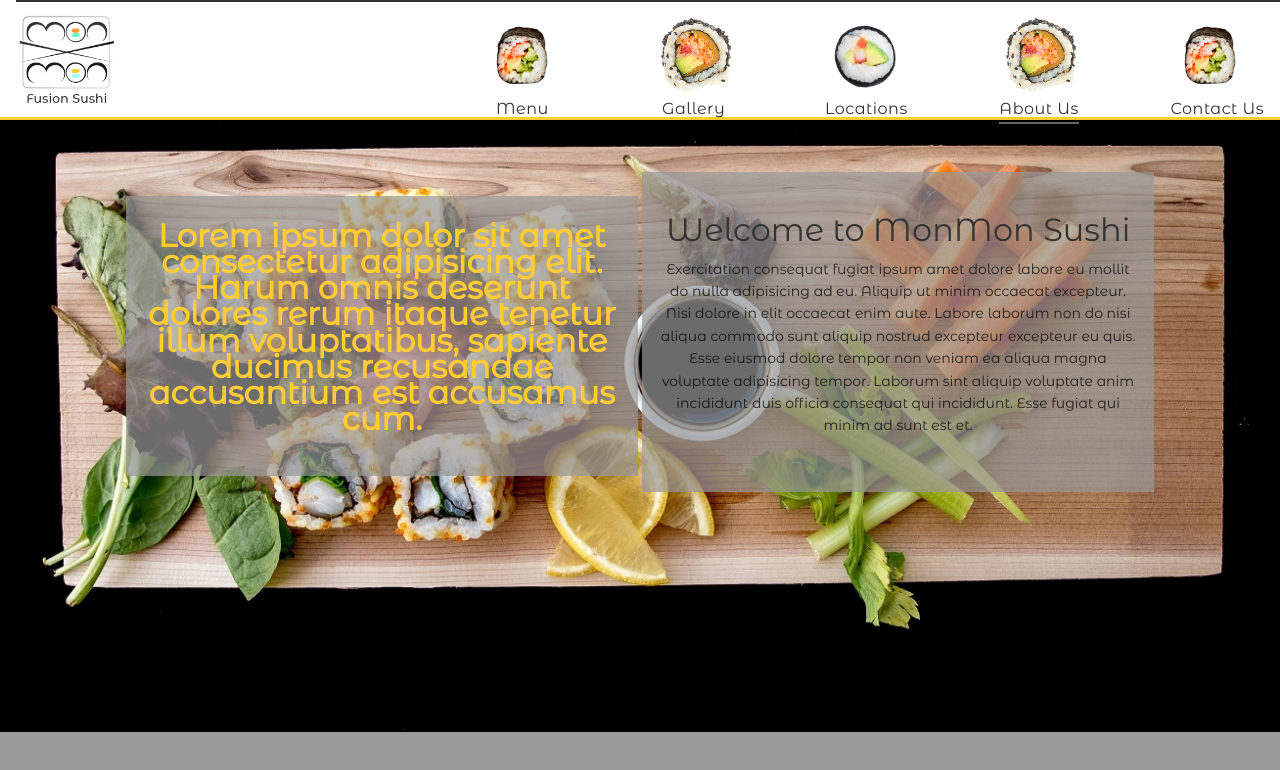
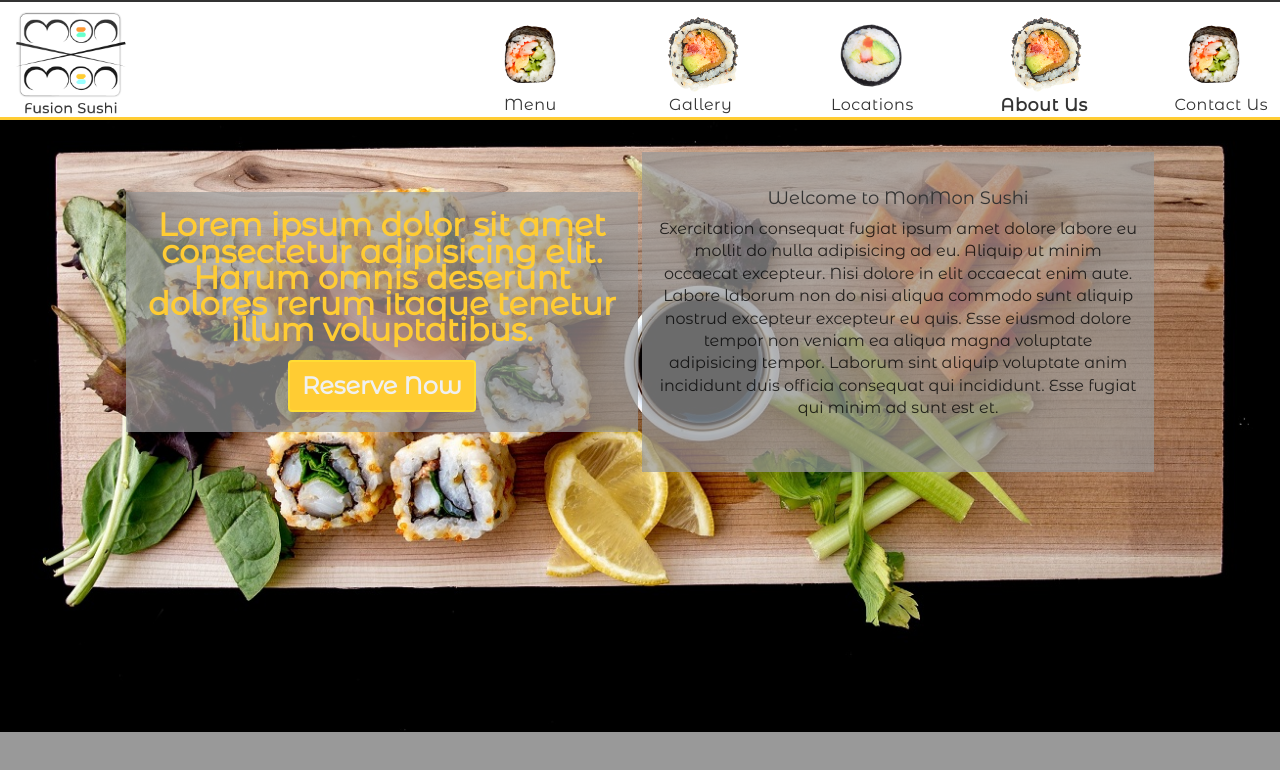
Before and after one commit to EeMeE/mtm6330-midterm-ibra0198, a website: page index.html in a window 1280 px wide. Drawn offline with Linux system fonts and the light colour scheme; a web font is replaced by a local one.

Commit message:
adding images and content

```diff
--- a/index.html
+++ b/index.html
@@ -40,12 +40,14 @@
     </nav>
   </div>
   <div class="maincontent">
-    <div>
     <div class="slogan block--hf_lft">
       <p>Lorem ipsum dolor sit amet consectetur adipisicing elit. Harum omnis deserunt dolores rerum itaque tenetur
-          illum voluptatibus, sapiente ducimus recusandae accusantium est accusamus cum.</p>
+        illum voluptatibus.</p>
+      <div class="reservebtn"><a class="btn btn-warning" href="contact.html" role="button">Reserve Now</a>
       </div>
-      <div class="about block--hf_rgt">
+    </div>
+
+    <div class="info block--hf_rgt">
       <h2>Welcome to MonMon Sushi</h2>
       <p>Exercitation consequat fugiat ipsum amet dolore labore eu mollit do nulla adipisicing ad eu. Aliquip ut
         minim
@@ -56,7 +58,6 @@
         fugiat qui minim ad sunt est et.</p>
     </div>
   </div>
-  </div>
 </body>
 
 </html>
--- a/scss/main.scss
+++ b/scss/main.scss
@@ -201,7 +201,6 @@ template {
 html {
   -webkit-box-sizing: border-box;
   box-sizing: border-box;
-  font-size: 16px;
 }
 
 *,
@@ -228,10 +227,13 @@ body {
   font-family: 'Montserrat Alternates', 'Kodchasan', Fira Sans, Droid Sans,
     Helvetica Neue, sans-serif;
   font-size: 100%;
-  max-width: auto;
+  max-width: 1920px;
+  max-height: 1080px;
   line-height: 1.64rem;
   margin: 0;
   padding: 0;
+  overflow: auto;
+  scroll-behavior: smooth;
 }
 
 h1,
@@ -251,9 +253,14 @@ h6 {
   display: -webkit-box;
   display: -ms-flexbox;
   display: flex;
-  width: auto;
+  max-width: 1366px;
   height: 120px;
+  padding: 0;
   margin-bottom: 12px;
+}
+
+nav ul li:last-child {
+  margin-right: 12px;
 }
 
 nav ul li a {
@@ -282,13 +289,15 @@ nav ul li a:hover {
   -webkit-box-flex: 1;
   -ms-flex-positive: 1;
   flex-grow: 1;
+  width: auto;
   height: 100%;
+  margin-top: 8px;
+  margin-left: 12px;
 }
 
 .navbar .logo img {
   height: 100%;
   width: auto;
-  margin-top: 8px;
 }
 
 .navbar .nav img {
@@ -298,7 +307,6 @@ nav ul li a:hover {
 .navbar .nav {
   justify-content: space-between;
   height: 100%;
-
   text-decoration: none;
 }
 
@@ -313,7 +321,7 @@ nav ul li a:hover {
 .navbar .menu-item {
   border-bottom: 2px solid transparent;
   color: $blk;
-  height: 28px;
+  height: 24px;
   justify-content: center;
   letter-spacing: 0.5px;
 }
@@ -326,7 +334,9 @@ nav ul li a:hover {
 
 .navbar .menu-item.active,
 .navbar .menu-item:active {
-  border-color: $blue;
+  font-weight: bolder;
+  border-color: transparent;
+  transform: scale(1.1);
 }
 
 .block--full {
@@ -337,7 +347,7 @@ nav ul li a:hover {
 }
 
 .map {
-  align-content: center;
+  opacity: 1.0;
 }
 
 .maincontent {
@@ -345,62 +355,85 @@ nav ul li a:hover {
   align-items: center;
   text-align: center;
   justify-content: center;
-  height: auto;
+  max-width: 1366px;
+  height: 360px;
 }
 
 .block--hf {
-  width: 45%;
+  width: 40%;
+  clear: both;
   display: inline-block;
+  background: rgba($lightgray, .7);
   padding: 1rem;
-  background: rgb($lightgray, .7);
   align-content: center;
   text-align: center;
 }
 
 .block--hf_lft {
   width: 40%;
-  height: 280px;
-  clear: both;
   display: inline-block;
   padding: 1rem;
   background: rgba($lightgray, .7);
   align-content: center;
   text-align: center;
+  vertical-align: middle;
 }
 
 .block--hf_rgt {
   width: 40%;
-  height: 320px;
   display: inline-block;
   padding: 1rem;
   background: rgba($lightgray, .7);
   align-content: center;
   text-align: center;
+  vertical-align: middle;
 }
 
-.slogan p {
+.slogan {
+  height: 240px;
   font-size: 32px;
   font-weight: bold;
   color: #ffcc33;
+  text-align: center;
 }
 
-.about p {
-  font-size: 14px;
-  line-height: 1.4rem;
+.reservebtn a {
+  color: #f0f0f0;
+  font-weight: bold;
+  border: 2px solid $lightorange;
+  font-size: 24px;
+  background: $orange;
 }
 
-.maincontent p h2 {
-  opacity: 1;
+.reservebtn a:hover {
+  color: $darkgray;
+  font-weight: bold;
+  border: 0;
+  font-size: 24px;
+  background: $orange;
+  transform: scale(1.14);
+}
+
+.maincontent h2 {
+  font-size: 18px;
+}
+
+.info {
+  height: 320px;
+  line-height: 1.4rem;
+  text-align: center;
 }
 
 .block--qtr {
   width: 25%;
+  display: inline-block;
+  padding: 1rem;
+  background: rgba($lightgray, .7);
+  align-content: center;
+  text-align: center;
+  vertical-align: middle;
 }
 
-.maincontent {
-  align-items: center;
-  height: 400px;
-}
 
 @media screen and (max-width: 720px) {
   .navbar .nav {
```
Also changed, not shown: locations.html (+4 -0 lines), menu.html (+1 -1 lines), css/main.css, css/min/main.css, img/rolly.png (added), img/sushiroll2.png (added), img/sushistix.png (added), img/sushistix2.jpg (added), img/sushti.png (added), 1 other file. Lines whose indentation alone changed are shown as unchanged.
